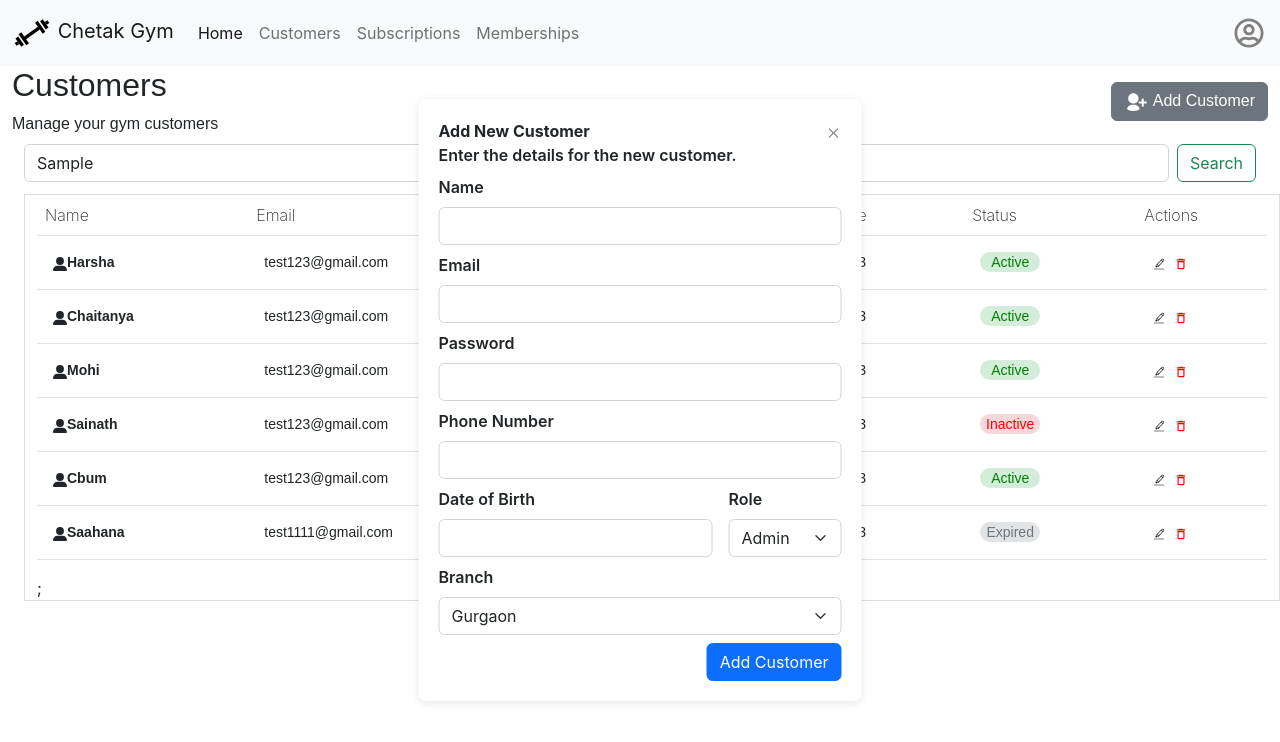
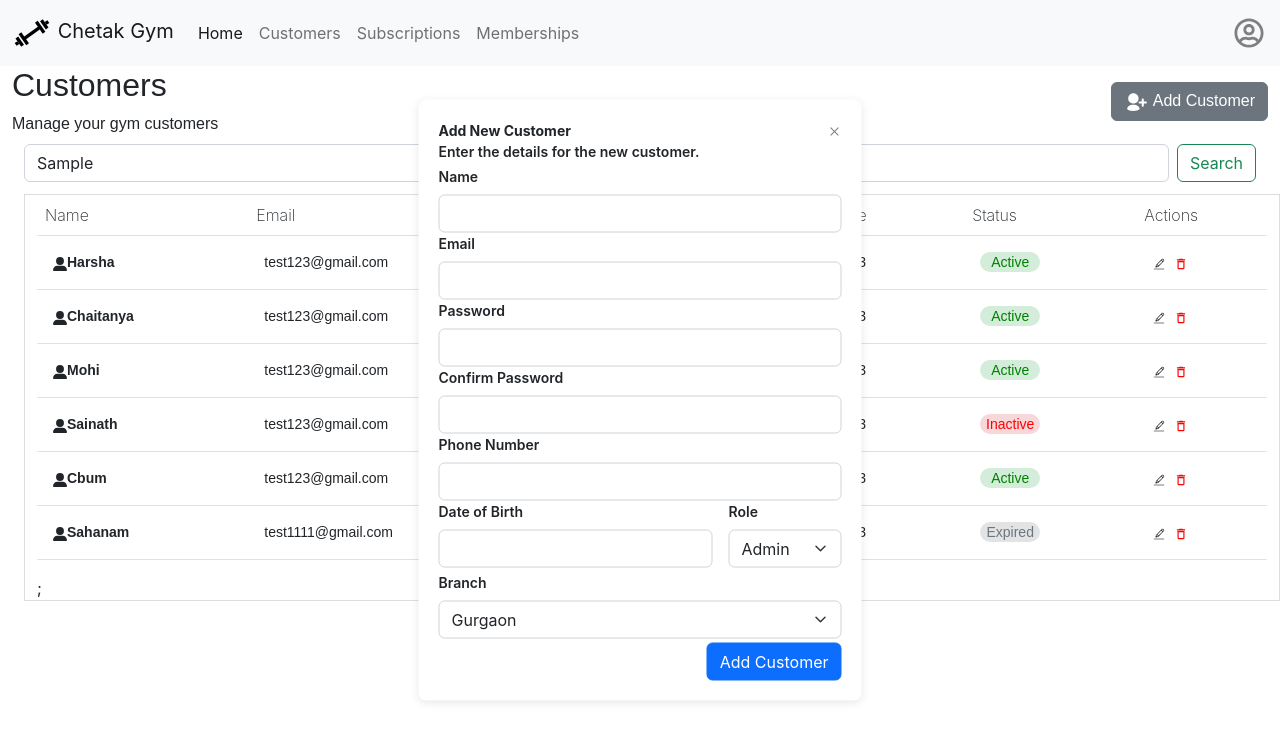
Before and after one commit to ksahana-developer/gymapp-frontend, a React (Create React App) app in the folder frontend-gym/: page /customers in a window 1280 px wide. Both pictures are taken after typing "Sample" into the empty fields and a click on the button "Add Customer". Shown: the top 742 px of the page. Built offline with nearby package versions, Linux system fonts and the light colour scheme.

Commit message:
Added EditCustomerModal with stateManagement

```diff
--- a/frontend-gym/src/components/AddCustomerModal/addCustomerModal.jsx
+++ b/frontend-gym/src/components/AddCustomerModal/addCustomerModal.jsx
@@ -6,9 +6,9 @@ const AddCustomerModal = ({ closeModal }) => {
   return (
     <div
       className="centered-content d-flex flex-column"
-      style={{ fontWeight: "600" }}
+      style={{ fontWeight: "600", fontSize:"14px" }}
     >
-      <div className="d-flex mb-2 justify-content-between">
+      <div className="d-flex mb-1 justify-content-between">
         <div className="d-flex flex-column">
           <span style={{ fontWeight: "bold" }}>Add New Customer</span>
           <span>Enter the details for the new customer.</span>
@@ -18,13 +18,13 @@ const AddCustomerModal = ({ closeModal }) => {
         </Link>
       </div>
       <form>
-        <div className="mb-2">
+        <div>
           <label for="name" className="form-label">
             Name
           </label>
           <input type="text" className="form-control" id="name" />
         </div>
-        <div className="mb-2">
+        <div >
           <label for="exampleInputEmail1" className="form-label">
             Email
           </label>
@@ -35,7 +35,7 @@ const AddCustomerModal = ({ closeModal }) => {
             aria-describedby="emailHelp"
           />
         </div>
-        <div className="mb-2">
+        <div >
           <label for="exampleInputPassword1" className="form-label">
             Password
           </label>
@@ -45,20 +45,30 @@ const AddCustomerModal = ({ closeModal }) => {
             id="exampleInputPassword1"
           />
         </div>
-        <div className="mb-2">
+        <div >
+          <label for="exampleInputPassword1" className="form-label">
+            Confirm Password
+          </label>
+          <input
+            type="password"
+            className="form-control"
+            id="exampleInputPassword1"
+          />
+        </div>
+        <div >
           <label for="mobile-number" className="form-label">
             Phone Number
           </label>
           <input type="number" className="form-control" id="mobile-number" />
         </div>
         <div className="d-flex gap-3">
-          <div className="mb-2">
+          <div >
             <label for="age" className="form-label">
               Date of Birth
             </label>
             <input type="number" className="form-control" id="age" />
           </div>
-          <div class="mb-2">
+          <div class="mb-1">
             <label for="disabledSelect" class="form-label">
               Role
             </label>
@@ -68,7 +78,7 @@ const AddCustomerModal = ({ closeModal }) => {
             </select>
           </div>
         </div>
-        <div class="mb-2">
+        <div class="mb-1">
           <label for="disabledSelect" class="form-label">
             Branch
           </label>
--- a/frontend-gym/src/components/CustomersBody/customersBody.jsx
+++ b/frontend-gym/src/components/CustomersBody/customersBody.jsx
@@ -10,6 +10,9 @@ const CustomersBody = () => {
             phoneNo: "(555) 123-4567",
             startDate : "1/15/2023",
             status: "Active",
+            branch: "gurgaon",
+            dateOfBirth: "04-12-2001",
+            role: "Member",
         },
         {
             name: "Chaitanya",
@@ -17,6 +20,9 @@ const CustomersBody = () => {
             phoneNo: "(555) 123-4567",
             startDate : "1/15/2023",
             status: "Active",
+            branch: "gurgaon",
+            dateOfBirth: "04-12-2001",
+            role: "Member",
         },
         {
             name: "Mohi",
@@ -24,6 +30,9 @@ const CustomersBody = () => {
             phoneNo: "(555) 123-4567",
             startDate : "1/15/2023",
             status: "Active",
+            branch: "gurgaon",
+            dateOfBirth: "04-12-2001",
+            role: "Member",
         },
         {
             name: "Sainath",
@@ -31,6 +40,9 @@ const CustomersBody = () => {
             phoneNo: "(555) 123-4567",
             startDate : "1/15/2023",
             status: "Inactive",
+            branch: "gurgaon",
+            dateOfBirth: "04-12-2001",
+            role: "Member",
         },
         {
             name: "Cbum",
@@ -38,13 +50,19 @@ const CustomersBody = () => {
             phoneNo: "(555) 123-4567",
             startDate : "1/15/2023",
             status: "Active",
+            branch: "gurgaon",
+            dateOfBirth: "04-12-2001",
+            role: "Member",
         },
         {
-            name: "Saahana",
+            name: "Sahanam",
             email : "test1111@gmail.com",
             phoneNo: "(555) 123-4567",
             startDate : "1/15/2023",
             status: "Expired",
+            branch: "gurgaon",
+            dateOfBirth: "03-04-2001",
+            role: "Member",
         }
     ]);
     const [ isDisplay, setIsDisplay] = useState(false)
--- a/frontend-gym/src/components/CustomersTable/customersTable.jsx
+++ b/frontend-gym/src/components/CustomersTable/customersTable.jsx
@@ -2,6 +2,9 @@ import { Link } from "react-router-dom";
 import { FaUserLarge } from "react-icons/fa6";
 import { CiEdit } from "react-icons/ci";
 import { MdDeleteOutline } from "react-icons/md";
+import { useState } from "react";
+import EditCustomerModal from "../EditCustomerModal/EditCustomerModal";
+import DeleteCustomerModal from "../DeleteCustomerModal/DeleteCustomerModal";
 
 const CustomersTable = ({ customers }) => {
   const getStyleByStatus = (status) => {
@@ -23,6 +26,30 @@ const CustomersTable = ({ customers }) => {
         };
     }
   };
+  const [isDisplayEdit, setIsDisplayEdit] = useState(false);
+  const [isDisplayDelete, setIsDisplayDelete] = useState(false);
+  const [selectedCustomer, setSelectedCustomer] = useState(null);
+  const openEditModal = (customer) => {
+    if(!isDisplayDelete){
+      setSelectedCustomer(customer)
+      setIsDisplayEdit(true)
+    }
+  }
+  const closeEditModal = () => {
+    setIsDisplayEdit(false)
+    setSelectedCustomer(null)
+  }
+  const openDeleteModal = (customer) => {
+    if(!isDisplayEdit){
+      setSelectedCustomer(customer)
+      setIsDisplayDelete(true)
+    }
+
+  }
+  const closeDeleteModal = () => {
+    setIsDisplayDelete(false)
+    setSelectedCustomer(null)
+  }
   return (
     <div
       className="container-fluid"
@@ -87,10 +114,10 @@ const CustomersTable = ({ customers }) => {
               <td style={{ padding: "16px" }}>
                 <div className="d-flex gap-2">
                   <Link>
-                    <CiEdit style={{color:"black"}}/>
+                    <CiEdit onClick={() => openEditModal(customer)} style={{color:"black"}}/>
                   </Link>
                   <Link>
-                  <MdDeleteOutline style={{color:"red"}}/>
+                  <MdDeleteOutline onClick={() => openDeleteModal(customer)} style={{color:"red"}}/>
                   </Link>
                 </div>
               </td>
@@ -99,6 +126,8 @@ const CustomersTable = ({ customers }) => {
         </tbody>
       </table>
       ;
+      {isDisplayEdit && <EditCustomerModal customer= {selectedCustomer} closeEditModal = {closeEditModal}/>}
+      {isDisplayDelete && <DeleteCustomerModal customer= {selectedCustomer} closeDeleteModal = {closeDeleteModal} />}
     </div>
   );
 };
--- a/frontend-gym/src/components/DeleteCustomerModal/DeleteCustomerModal.jsx
+++ b/frontend-gym/src/components/DeleteCustomerModal/DeleteCustomerModal.jsx
@@ -1,8 +1,32 @@
+import { Link } from "react-router-dom";
+import { RxCross2 } from "react-icons/rx";
+const DeleteCustomerModal = ({customer, closeDeleteModal }) => {
+    const deleteCustomer = () => {
+        return{
 
-const DeleteCustomerModal = ({closeModal}) => {
-    return(
-        <button onClick={closeModal}>Close</button>
-    )
-}
+        }
+    }
+  return (
+    <div
+      className="centered-content d-flex flex-column"
+      style={{ fontWeight: "600" }}
+    >
+      <div className="d-flex">
+        <span style={{ fontWeight: "bold" }}>Delete Customer</span>
+        <Link onClick={closeDeleteModal} style={{ color: "grey" }}>
+          <RxCross2 />
+        </Link>
+      </div>
+        <div className="d-flex">
+          <button type="button" class="btn btn-light">
+            Cancel
+          </button>
+          <button type="button" class="btn btn-danger" onClick={deleteCustomer}>
+            Delete
+          </button>
+        </div>
+    </div>
+  );
+};
 
-export default DeleteCustomerModal
+export default DeleteCustomerModal;
--- a/frontend-gym/src/components/EditCustomerModal/EditCustomerModal.css
+++ b/frontend-gym/src/components/EditCustomerModal/EditCustomerModal.css
@@ -0,0 +1,10 @@
+.centered-content {
+    position: absolute;
+    top: 50%;
+    left: 50%;
+    transform: translate(-50%, -50%);
+    background: white;
+    padding: 20px;
+    border-radius: 8px;
+    box-shadow: 0 2px 10px rgba(0, 0, 0, 0.1);
+  }
--- a/frontend-gym/src/components/EditCustomerModal/EditCustomerModal.jsx
+++ b/frontend-gym/src/components/EditCustomerModal/EditCustomerModal.jsx
@@ -1,8 +1,154 @@
+import { Link } from "react-router-dom";
+import { RxCross2 } from "react-icons/rx";
+import "./EditCustomerModal.css";
+import { useEffect, useState } from "react";
 
-const EditCustomerModal = ({closeModal}) => {
-    return(
-        <button onClick={closeModal}>Close</button>
-    )
-}
+// Define state with empty strings
+// useEffect for updating the values that are got from the customer prop
+// HandleChange for the inputs use this in input onChange
+const EditCustomerModal = ({ customer, closeEditModal }) => {
+  const [formData, setFormData] = useState({
+    name: "",
+    email: "",
+    phoneNo: "",
+    startDate: "",
+    status: "",
+    branch: "",
+    dateOfBirth: "",
+    role: "",
+  });
+
+  useEffect(() => {
+    if (customer) {
+      setFormData({
+        name: customer.name || "",
+        email: customer.email || "",
+        phoneNo: customer.phoneNo || "",
+        startDate: customer.startDate || "",
+        status: customer.status || "",
+        branch: customer.branch || "",
+        dateOfBirth: customer.dateOfBirth || "",
+        role: customer.role || "",
+      });
+    }
+  }, [customer]);
+
+  const handleChange = (e) => {
+    setFormData({
+      ...formData, [e.target.name]: e.target.value
+    });
+  }
+  return (
+    <div
+      className="centered-content d-flex flex-column"
+      style={{ fontWeight: "600" }}
+    >
+      <div className="d-flex mb-2 justify-content-between">
+        <div className="d-flex flex-column">
+          <span style={{ fontWeight: "bold" }}>Edit Customer</span>
+          {/* <span>Enter the details for the new customer.</span> */}
+        </div>
+        <Link onClick={closeEditModal} style={{ color: "grey" }}>
+          <RxCross2 />
+        </Link>
+      </div>
+      <form>
+        <div className="mb-2">
+          <label for="name" className="form-label">
+            Name
+          </label>
+          <input
+            type="text"
+            name = "name"
+            className="form-control"
+            id="name"
+            value={formData.name}
+            onChange={handleChange}
+          />
+        </div>
+        <div className="mb-2">
+          <label for="exampleInputEmail1" className="form-label">
+            Email
+          </label>
+          <input
+            type="email"
+            name = "email"
+            className="form-control"
+            id="exampleInputEmail1"
+            aria-describedby="emailHelp"
+            onChange={handleChange}
+            value={formData.email}
+          />
+        </div>
+        <div className="mb-2">
+          <label for="mobile-number" className="form-label">
+            Phone Number
+          </label>
+          {/* change from text to number later */}
+          <input
+            type="text"
+            name = "phoneNo"
+            className="form-control"
+            id="mobile-number"
+            onChange={handleChange}
+            value={formData.phoneNo}
+          />
+        </div>
+        <div className="d-flex gap-3">
+          <div className="mb-2">
+            <label for="age" className="form-label">
+              Date of Birth
+            </label>
+            {/* change from text to number later */}
+            <input
+              type="text"
+              className="form-control"
+              id="age"
+              name = "dateOfBirth"
+              onChange={handleChange}
+              value={formData.dateOfBirth}
+            />
+          </div>
+          <div class="mb-2">
+            <label for="disabledSelect" class="form-label">
+              Role
+            </label>
+            <select
+              id="disabledSelect"
+              class="form-select"
+              name = "role"
+              onChange={handleChange}
+              value={formData.role}
+            >
+              <option>Admin</option>
+              <option>Member</option>
+            </select>
+          </div>
+        </div>
+        <div class="mb-2">
+          <label for="disabledSelect" class="form-label">
+            Branch
+          </label>
+          <select
+            id="disabledSelect"
+            class="form-select"
+            name = "branch"
+            onChange={handleChange}
+            value={formData.branch}
+          >
+            <option>Gurgaon</option>
+            <option>Ahmedabad</option>
+            <option>Chennai</option>
+          </select>
+        </div>
+        <div className="d-flex justify-content-end">
+          <button type="submit" className="btn btn-primary">
+            Edit Customer
+          </button>
+        </div>
+      </form>
+    </div>
+  );
+};
 
 export default EditCustomerModal;
```
